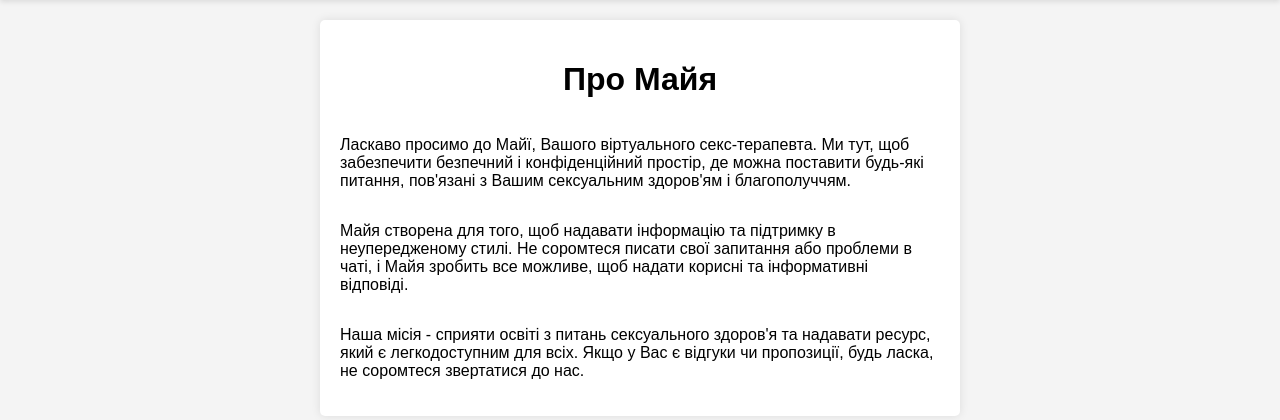
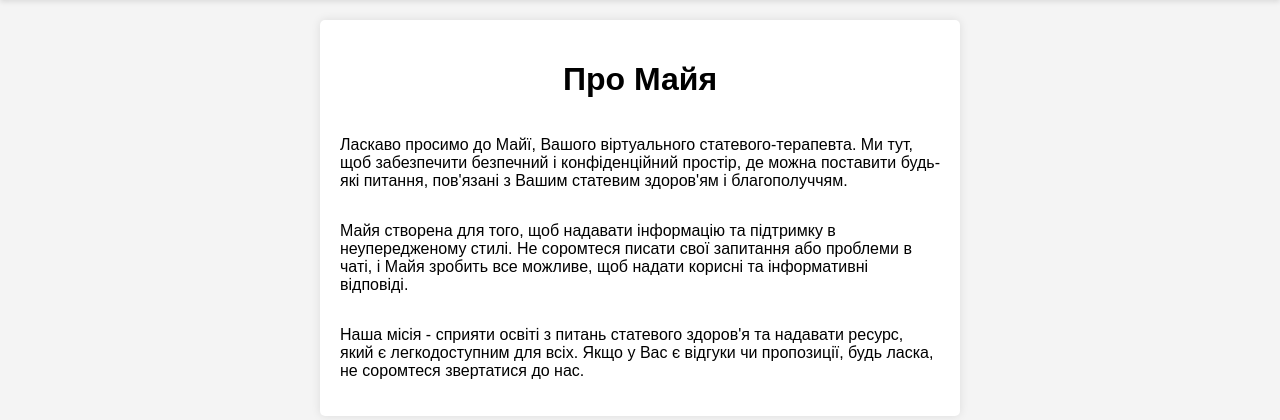
Before and after one commit to marksadpepe/maya, a Flask app: page /about in a window 1280 px wide. Shown: the part 78-498 px from the top of the page. Run offline with Flask 3, Linux system fonts and the light colour scheme.

Commit message:
minor changes

```diff
--- a/bot.py
+++ b/bot.py
@@ -7,11 +7,11 @@ tg_bot = tl.TeleBot(os.getenv('BOT_TOKEN'))
 
 @tg_bot.message_handler(commands=['start'])
 def start(msg):
-    tg_bot.send_message(msg.chat.id, "Привіт, мене звати Майя і я віртуальний секс-терапевт. Ви можете задати будь-які питання, і я постараюся на них відповісти.")
+    tg_bot.send_message(msg.chat.id, "Привіт, мене звати Майя і я віртуальний статевий-терапевт. Ви можете задати будь-які питання, і я постараюся на них відповісти.")
 
 @tg_bot.message_handler(commands=['help'])
 def help(msg):
-    tg_bot.send_message(msg.chat.id, "Ласкаво просимо до Майї, вашого віртуального секс-терапевта. Ми тут, щоб надати безпечний та конфіденційний простір для ваших питань, пов'язаних із сексуальним здоров'ям та благополуччям.\n\nМайя призначена для надання інформації та підтримки без осуду. Не соромтеся вводити свої питання чи стурбованості у чат, і Майя зробить все можливе, щоб надати корисні та інформативні відповіді.\n\nЯкщо ваші проблеми тривають чи у вас є конкретне технічне запитання, будь ласка, зверніться до нашої служби технічної підтримки за електронною адресою marksadpepe@gmail.com.")
+    tg_bot.send_message(msg.chat.id, "Ласкаво просимо до Майї, вашого віртуального статевого-терапевта. Ми тут, щоб надати безпечний та конфіденційний простір для ваших питань, пов'язаних із статевим здоров'ям та благополуччям.\n\nМайя призначена для надання інформації та підтримки без осуду. Не соромтеся вводити свої питання чи стурбованості у чат, і Майя зробить все можливе, щоб надати корисні та інформативні відповіді.\n\nЯкщо ваші проблеми тривають чи у вас є конкретне технічне запитання, будь ласка, зверніться до нашої служби технічної підтримки за електронною адресою marksadpepe@gmail.com.")
 
 @tg_bot.message_handler(content_types='text')
 def reply(msg):
--- a/templates/about.html
+++ b/templates/about.html
@@ -28,9 +28,9 @@
         </header>
         <div id="about-container">
             <h1>Про Майя</h1>
-            <p>Ласкаво просимо до Майї, Вашого віртуального секс-терапевта. Ми тут, щоб забезпечити безпечний і конфіденційний простір, де можна поставити будь-які питання, пов'язані з Вашим сексуальним здоров'ям і благополуччям.</p>
+            <p>Ласкаво просимо до Майї, Вашого віртуального статевого-терапевта. Ми тут, щоб забезпечити безпечний і конфіденційний простір, де можна поставити будь-які питання, пов'язані з Вашим статевим здоров'ям і благополуччям.</p>
             <p>Майя створена для того, щоб надавати інформацію та підтримку в неупередженому стилі. Не соромтеся писати свої запитання або проблеми в чаті, і Майя зробить все можливе, щоб надати корисні та інформативні відповіді.</p>
-            <p>Наша місія - сприяти освіті з питань сексуального здоров'я та надавати ресурс, який є легкодоступним для всіх. Якщо у Вас є відгуки чи пропозиції, будь ласка, не соромтеся звертатися до нас.</p>
+            <p>Наша місія - сприяти освіті з питань статевого здоров'я та надавати ресурс, який є легкодоступним для всіх. Якщо у Вас є відгуки чи пропозиції, будь ласка, не соромтеся звертатися до нас.</p>
         </div>
         <script src="{{ url_for('static', filename='js/script.js') }}"></script>
     </body>
--- a/templates/index.html
+++ b/templates/index.html
@@ -28,7 +28,7 @@
         </header>
         <div id="chat-container">
             <div id="chat-window">
-                <p><strong>Майя:</strong> Привіт, мене звати Майя і я віртуальний секс-терапевт. Ви можете задати будь-які питання, і я постараюся на них відповісти.</p>
+                <p><strong>Майя:</strong> Привіт, мене звати Майя і я віртуальний статевий-терапевт. Ви можете задати будь-які питання, і я постараюся на них відповісти.</p>
             </div>
             <div id="user-input-container">
                 <textarea id="user-input" placeholder="Type your message..." onkeydown="handleInput(event)"></textarea>
```
